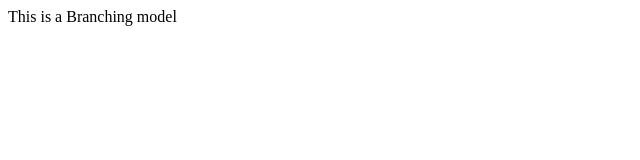
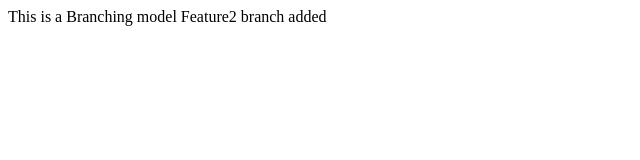
Before and after one commit to barathathevi/Branching_model, a plain HTML site: page index.html in a window 1280 px wide. Shown: the whole page, without its empty margins (0-640 px from the left). Drawn offline with Linux system fonts and the light colour scheme.

Commit message:
Feature2 is updated and merged

```diff
--- a/index.html
+++ b/index.html
@@ -1,5 +1,6 @@
 <html>
    <body>
-      <p> This is a Branching model </p>
+      <p> This is a Branching model
+      	  Feature2 branch added </p>
    </body>
 </html>
```
